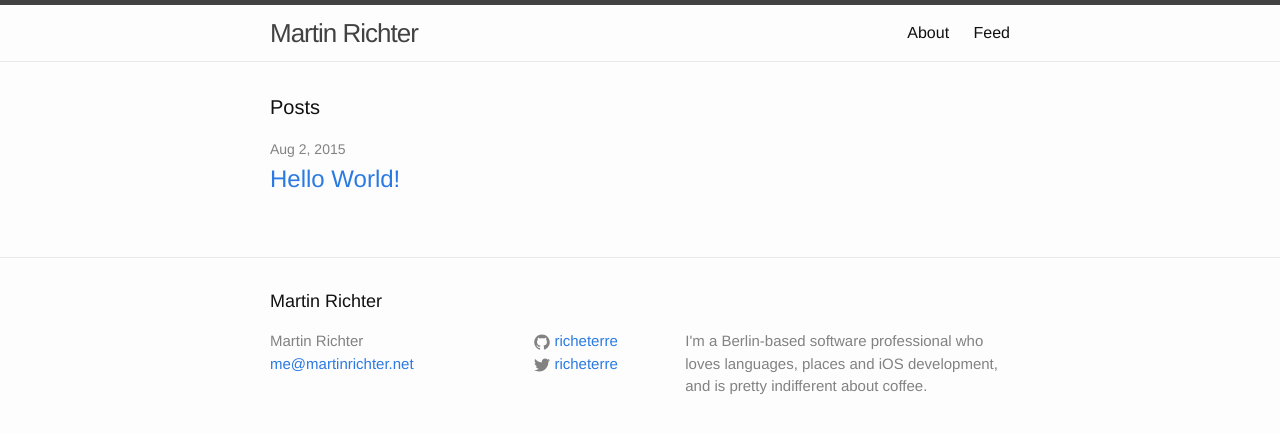
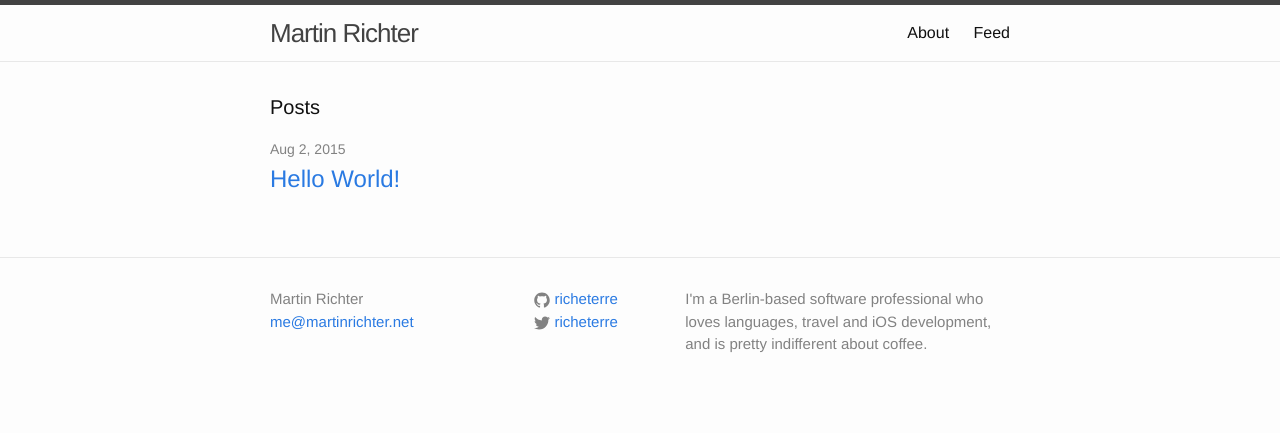
Before and after one commit to richeterre/richeterre.github.io, a Jekyll site: the page built from index.html, in a window 1280 px wide. Shown: the top 433 px of the page. Built offline with Jekyll 4.4.1, drawn with Linux system fonts in a browser that asks for light colours.

Commit message:
Remove footer header and tweak description

```diff
--- a/_config.yml
+++ b/_config.yml
@@ -3,7 +3,7 @@ title: Martin Richter
 email: me@martinrichter.net
 description: > # this means to ignore newlines until "baseurl:"
   I'm a Berlin-based software professional who loves languages,
-  places and iOS development, and is pretty indifferent about coffee.
+  travel and iOS development, and is pretty indifferent about coffee.
 baseurl: "" # the subpath of your site, e.g. /blog/
 url: "http://www.martinrichter.net" # the base hostname & protocol for your site
 twitter_username: richeterre
--- a/_includes/footer.html
+++ b/_includes/footer.html
@@ -1,8 +1,6 @@
 <footer class="site-footer">
 
   <div class="wrapper">
-
-    <h2 class="footer-heading">{{ site.title }}</h2>
 
     <div class="footer-col-wrapper">
       <div class="footer-col  footer-col-1">
```
